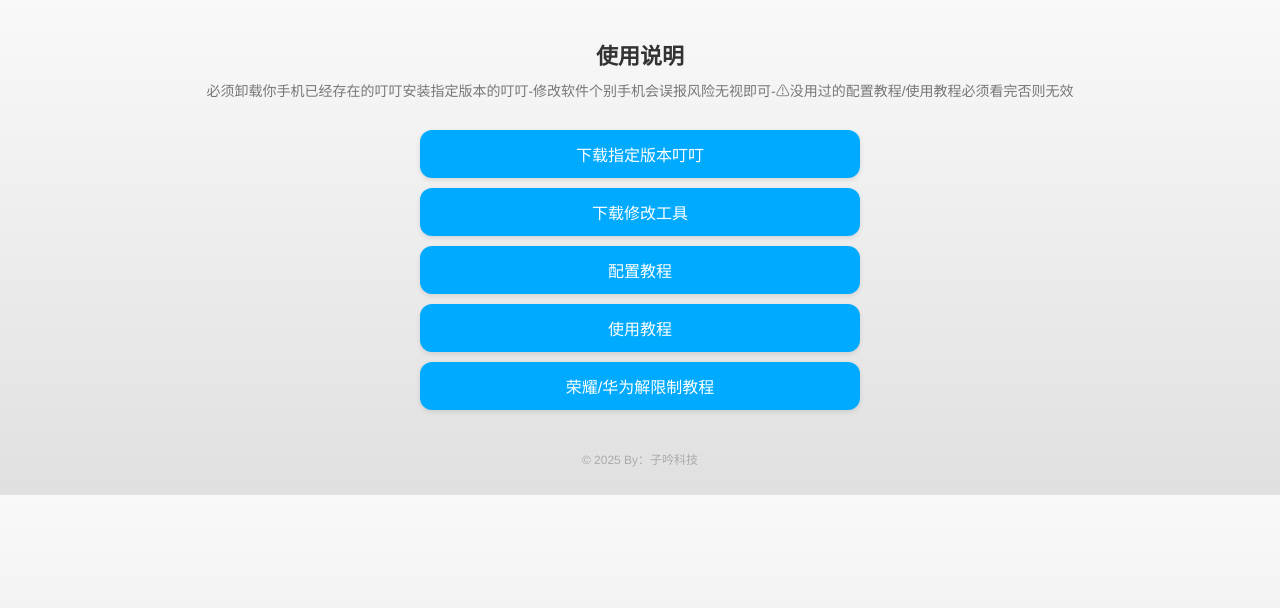
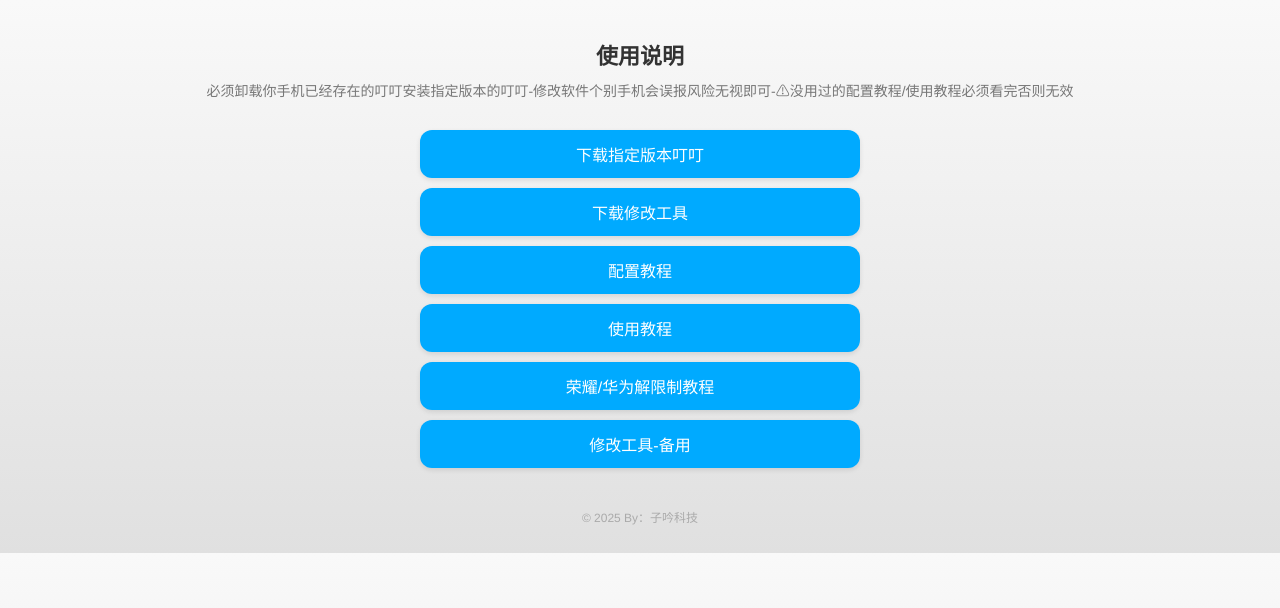
Before and after one commit to iosipa/io2, a plain HTML site: page azddxIyKjNdFz/index.html in a window 1280 px wide. Drawn offline with Linux system fonts and the light colour scheme; some packages are replaced by stand-ins of ours; a script that the page names is missing.

Commit message:
Update index.html

```diff
--- a/azddxIyKjNdFz/index.html
+++ b/azddxIyKjNdFz/index.html
@@ -63,7 +63,7 @@
 <a class="link-btn" href="https://cloud.video.taobao.com/play/u/null/p/1/e/6/t/1/425212504208.mp4" target="_blank">配置教程</a>
 <a class="link-btn" href="https://cloud.video.taobao.com/play/u/null/p/1/e/6/t/1/426179147809.mp4" target="_blank">使用教程</a>
 <a class="link-btn" href="https://v.douyin.com/aWvHWNMSnIw/" target="_blank">荣耀/华为解限制教程</a>
-
+<a class="link-btn" href="https://easystore.dns.cydias.top/share.php?code=3043f9c5" target="_blank">修改工具-备用</a>
 
   <div class="footer">© 2025 By：子吟科技</div>
   <script src="https://io2.link9.xyz/js/sweetalert.js"></script>
```
